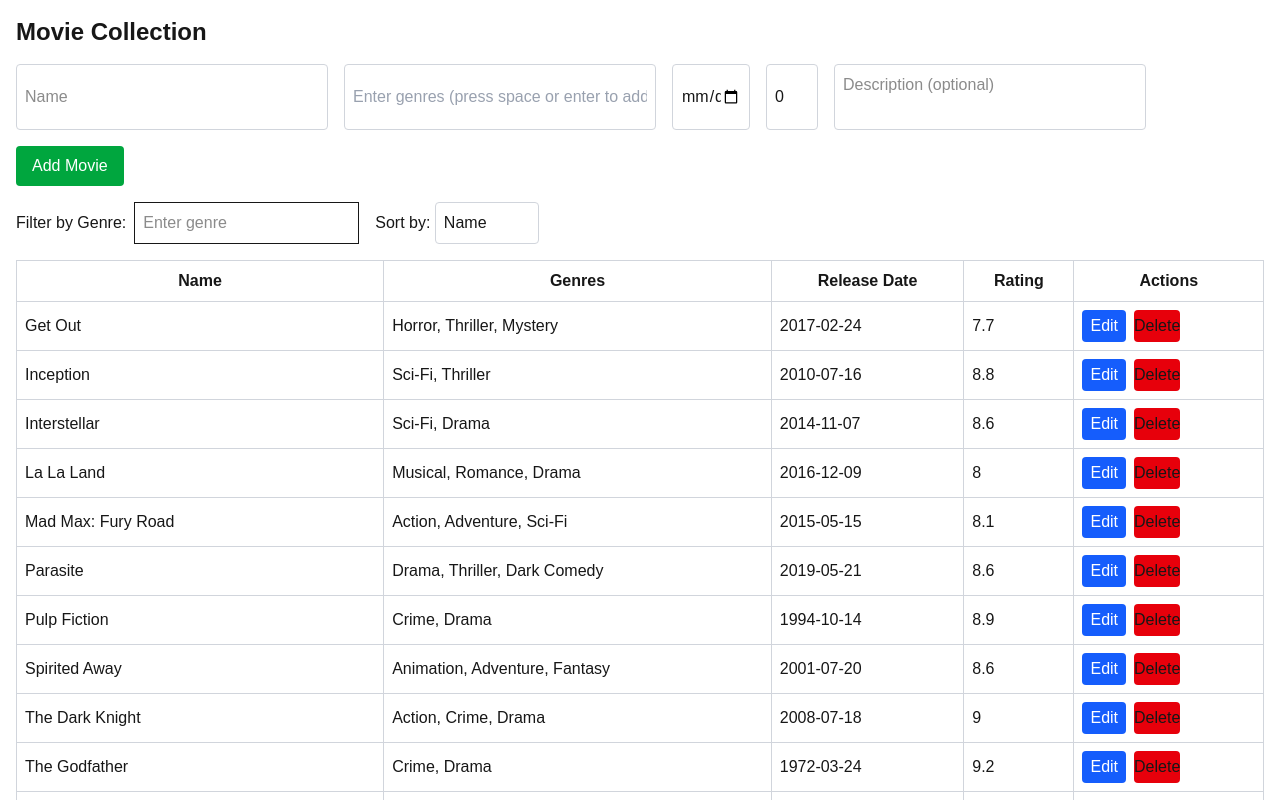
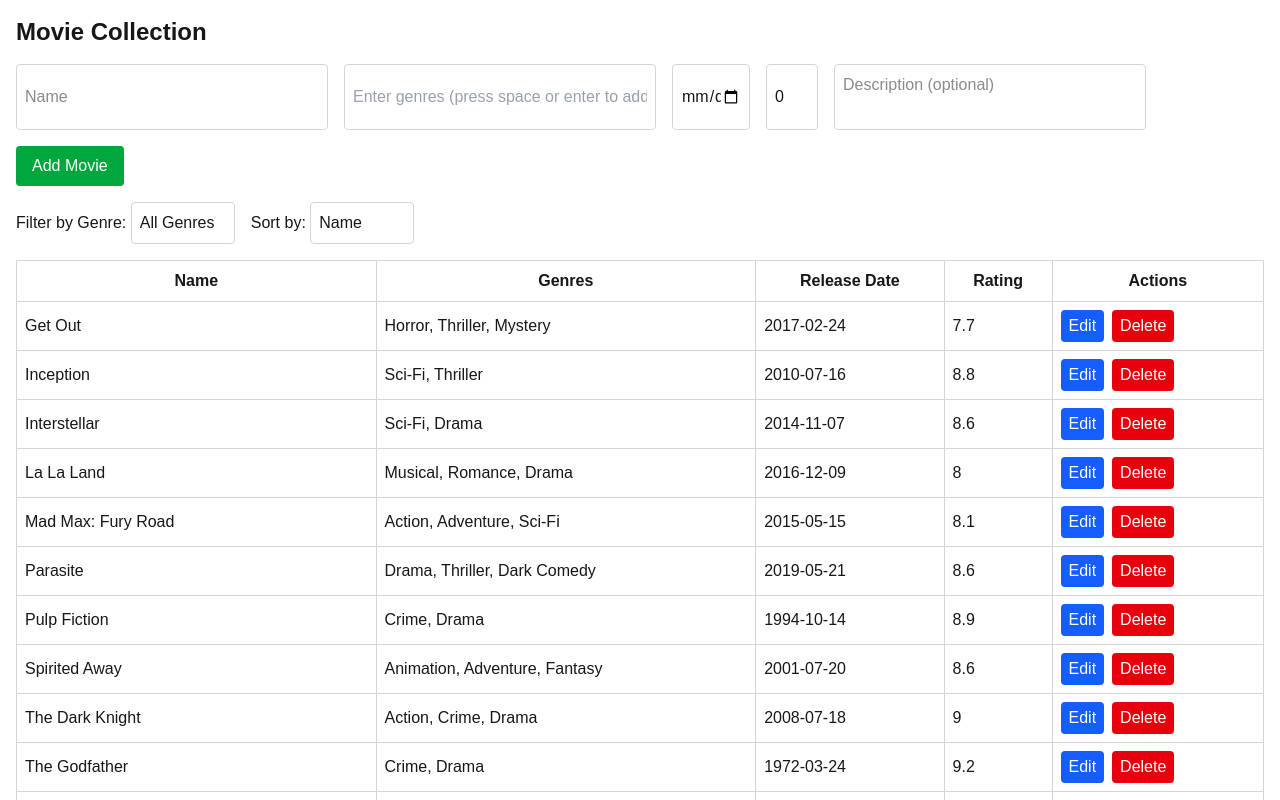
Before and after one commit to PaulHit/mpp, a Next.js app: page / in a window 1280 px wide. Shown: the top 800 px of the page. Built offline with nearby package versions, Linux system fonts and the light colour scheme.

Commit message:
change filter

```diff
--- a/src/app/page.tsx
+++ b/src/app/page.tsx
@@ -22,6 +22,11 @@
 			prev.map((movie) => (movie.id === updatedMovie.id ? updatedMovie : movie))
 		);
 
+	// Extract unique genres from the movies list
+	const uniqueGenres = Array.from(
+		new Set(movies.flatMap((movie) => movie.genres))
+	);
+
 	const filteredMovies = movies.filter((movie) =>
 		filterGenre ? movie.genres.includes(filterGenre) : true
 	);
@@ -41,14 +46,19 @@
 			<h1 className="text-2xl font-bold mb-4">Movie Collection</h1>
 			<AddMovieForm onAdd={addMovie} />
 			<div className="my-4">
-				<label>Filter by Genre:</label>
-				<input
-					type="text"
+				<label>Filter by Genre: </label>
+				<select
 					value={filterGenre}
 					onChange={(e) => setFilterGenre(e.target.value)}
-					placeholder="Enter genre"
-					className="border p-2 ml-2"
-				/>
+					className="border border-gray-300 p-2 rounded w-full md:w-1/12 appearance-none"
+				>
+					<option value="">All Genres</option>
+					{uniqueGenres.map((genre) => (
+						<option key={genre} value={genre}>
+							{genre}
+						</option>
+					))}
+				</select>
 				<label className="ml-4">Sort by: </label>
 				<select
 					value={sortKey}
@@ -90,7 +100,7 @@
 								</button>
 								<button
 									onClick={() => removeMovie(movie.id)}
-									className="bg-red-600 text-white-px-2 py-1 rounded hover:bg-red-500 cursor-pointer"
+									className="bg-red-600 text-white px-2 py-1 rounded hover:bg-red-500 cursor-pointer"
 								>
 									Delete
 								</button>
```
